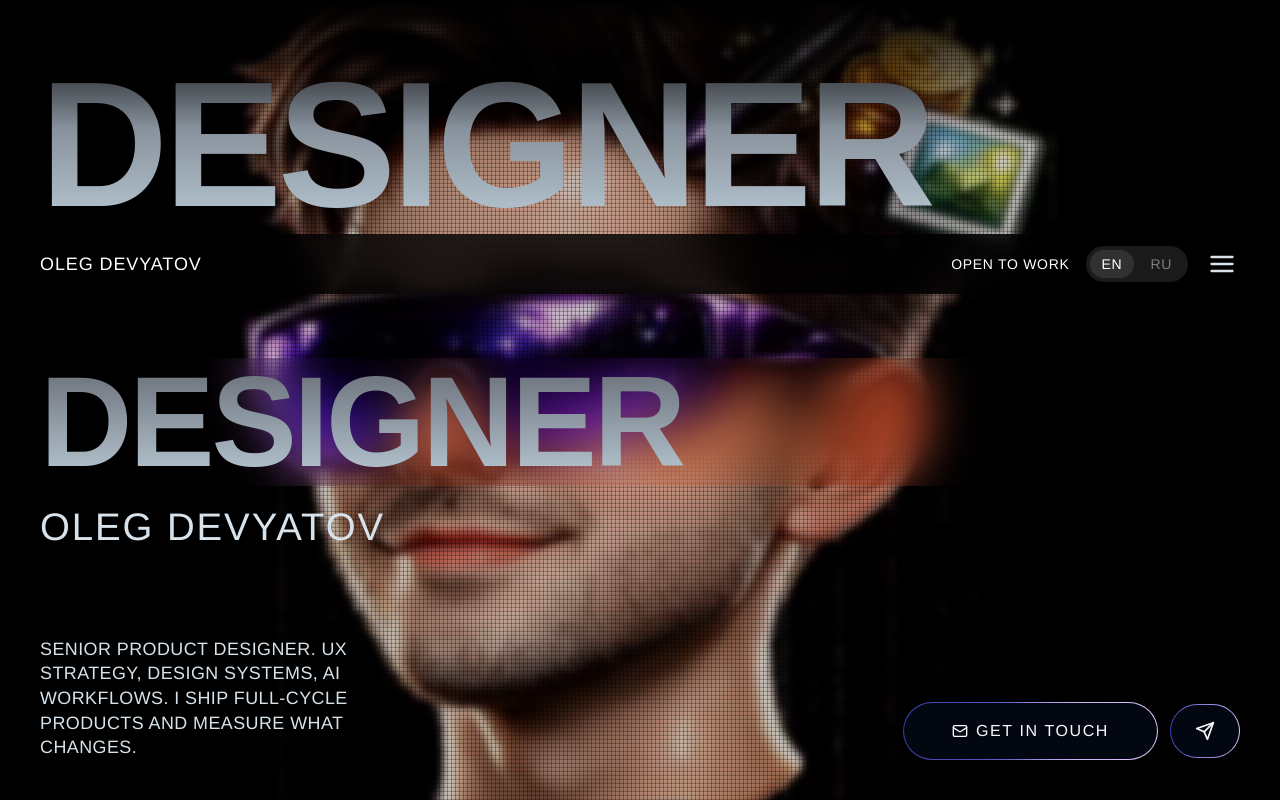
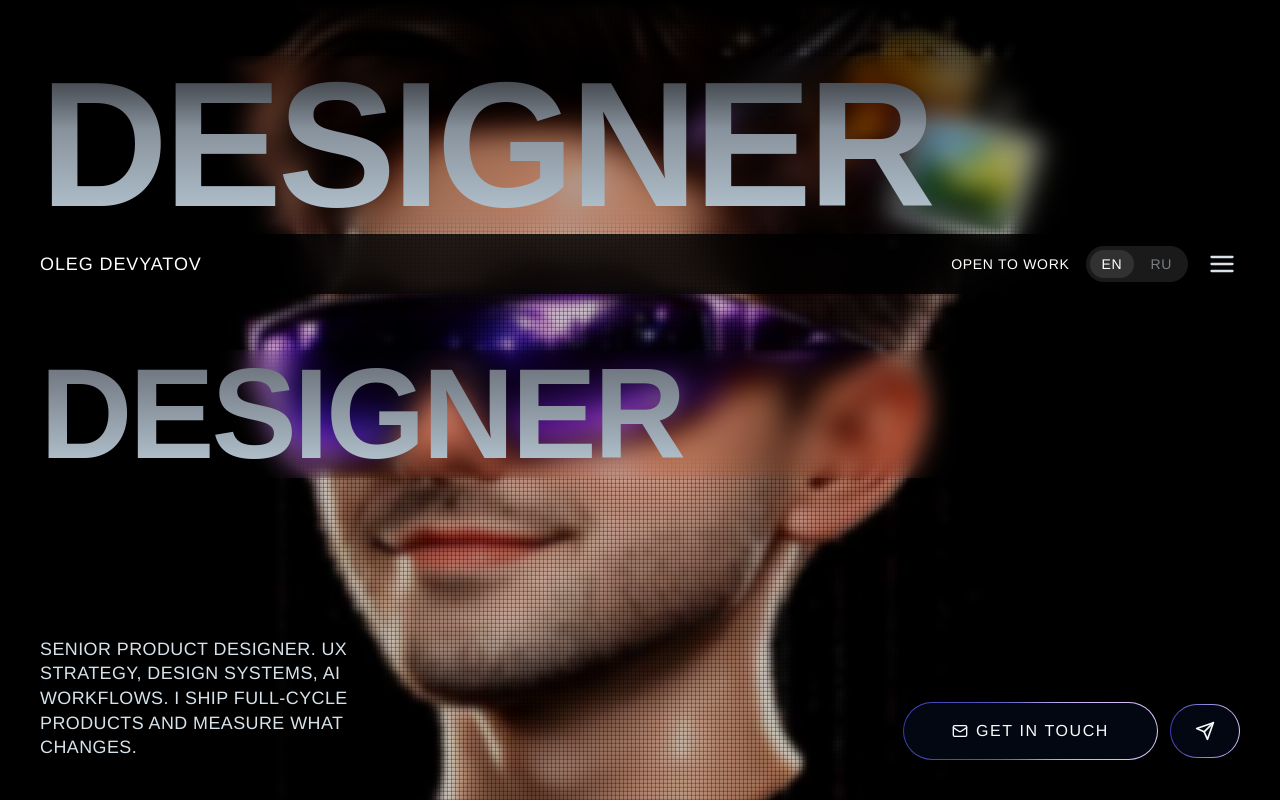
Before and after one commit to olezhapth2/PRODUCT-DESIGNER, a React (Vite) app: page / in a window 1280 px wide. Shown: the top 800 px of the page. Built offline with nearby package versions, Linux system fonts and the light colour scheme; a web font is replaced by a local one.

Commit message:
remove duplicate heading/name, glass blur directly on text letters

```diff
--- a/src/components/HeroSection.tsx
+++ b/src/components/HeroSection.tsx
@@ -256,20 +256,15 @@ export default function HeroSection() {
         )}
       </AnimatePresence>
 
-      <div ref={headingRef} className="mt-16 sm:mt-16 relative z-20 w-full px-5 md:px-10">
+      <div ref={headingRef} className="relative z-20 w-full px-5 md:px-10 pt-14 md:pt-14">
         <FadeIn delay={0.15} y={40}>
           <h1
             ref={textRef}
-            className="hero-heading font-black uppercase tracking-tight leading-none md:whitespace-nowrap relative hero-glass"
+            className="hero-heading font-black uppercase tracking-tight leading-none md:whitespace-nowrap"
             style={{ fontSize }}
           >
             {t.heroHeading}
           </h1>
-        </FadeIn>
-        <FadeIn delay={0.25} y={30}>
-          <p className="hidden md:block text-[#D7E2EA] font-medium uppercase tracking-wider mt-3" style={{ fontSize: 'clamp(1.25rem, 3vw, 2.5rem)' }}>
-            {t.heroName}
-          </p>
         </FadeIn>
       </div>
 
--- a/src/index.css
+++ b/src/index.css
@@ -24,11 +24,8 @@ html, body, #root {
   -webkit-background-clip: text;
   -webkit-text-fill-color: transparent;
   background-clip: text;
-}
-
-.hero-glass {
-  backdrop-filter: blur(24px) saturate(180%);
-  -webkit-backdrop-filter: blur(24px) saturate(180%);
+  backdrop-filter: blur(12px) saturate(150%);
+  -webkit-backdrop-filter: blur(12px) saturate(150%);
 }
 
 .hero-canvas-wrap {
```
